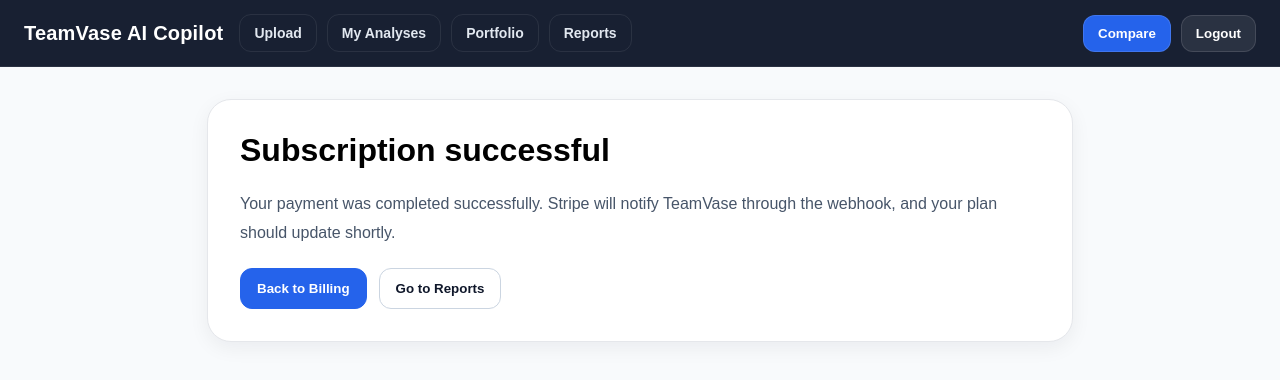
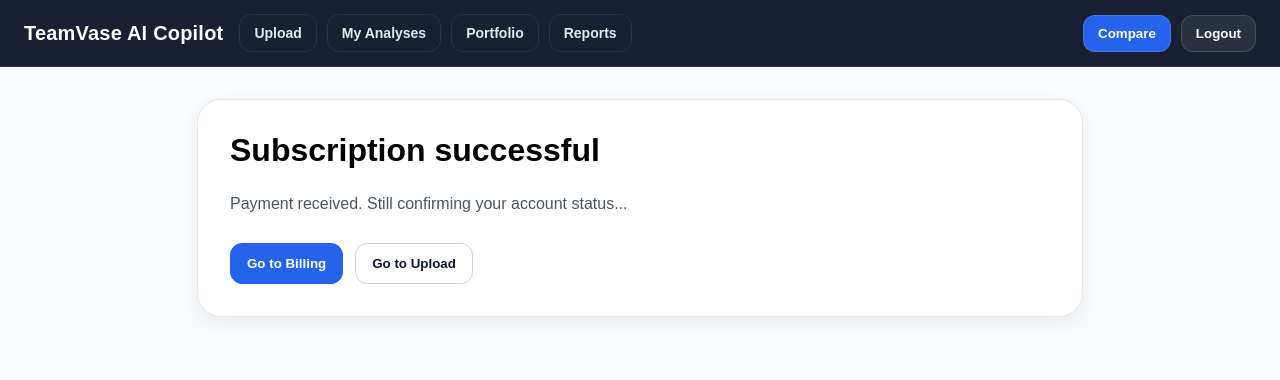
Before and after one commit to chugab2k2/teamvase-frontend, a Next.js app: page /billing/success in a window 1280 px wide. Shown: the top 380 px of the page. Built offline with nearby package versions, Linux system fonts and the light colour scheme; no server answers; sample sign-in values are in the browser's storage.

Commit message:
Improve billing success confirmation

```diff
--- a/app/billing/success/page.tsx
+++ b/app/billing/success/page.tsx
@@ -1,11 +1,74 @@
 "use client";
 
+import { useEffect, useState } from "react";
+import { API } from "@/lib/api";
+
+type MeResponse = {
+  email: string;
+  plan: string;
+};
+
 export default function BillingSuccessPage() {
+  const [status, setStatus] = useState("Confirming your subscription...");
+  const [plan, setPlan] = useState("");
+  const [email, setEmail] = useState("");
+  const [needsLogin, setNeedsLogin] = useState(false);
+
+  useEffect(() => {
+    const confirmSubscription = async () => {
+      const token =
+        typeof window !== "undefined" ? localStorage.getItem("token") : null;
+
+      if (!token) {
+        setNeedsLogin(true);
+        setStatus("Your payment was successful. Please log in again to refresh your account.");
+        return;
+      }
+
+      for (let attempt = 1; attempt <= 6; attempt++) {
+        try {
+          const res = await fetch(`${API}/auth/me`, {
+            headers: {
+              Authorization: `Bearer ${token}`,
+            },
+          });
+
+          if (res.status === 401) {
+            localStorage.removeItem("token");
+            setNeedsLogin(true);
+            setStatus("Your payment was successful. Please log in again to refresh your account.");
+            return;
+          }
+
+          const data: MeResponse = await res.json();
+
+          setPlan(data.plan);
+          setEmail(data.email);
+
+          if (String(data.plan).toLowerCase() === "pro") {
+            setStatus("Your Pro subscription is active.");
+            return;
+          }
+
+          setStatus("Payment received. Waiting for Stripe to confirm your Pro access...");
+        } catch {
+          setStatus("Payment received. Still confirming your account status...");
+        }
+
+        await new Promise((resolve) => setTimeout(resolve, 2000));
+      }
+
+      setStatus("Payment received. Your plan may take a short moment to update.");
+    };
+
+    confirmSubscription();
+  }, []);
+
   return (
     <div style={{ minHeight: "100vh", background: "#f8fafc", padding: 32 }}>
       <div
         style={{
-          maxWidth: 800,
+          maxWidth: 820,
           margin: "0 auto",
           background: "#fff",
           border: "1px solid #e5e7eb",
@@ -15,15 +78,72 @@ export default function BillingSuccessPage() {
         }}
       >
         <h1 style={{ marginTop: 0 }}>Subscription successful</h1>
-        <p style={{ color: "#475569", lineHeight: 1.8 }}>
-          Your payment was completed successfully. Stripe will notify TeamVase through the webhook,
-          and your plan should update shortly.
-        </p>
 
-        <div style={{ display: "flex", gap: 12, flexWrap: "wrap", marginTop: 20 }}>
+        <p style={{ color: "#475569", lineHeight: 1.8 }}>{status}</p>
+
+        {email ? (
+          <div
+            style={{
+              marginTop: 18,
+              padding: 18,
+              borderRadius: 18,
+              background: "#f8fafc",
+              border: "1px solid #e2e8f0",
+            }}
+          >
+            <div style={{ fontSize: 13, color: "#64748b", fontWeight: 800 }}>
+              ACCOUNT
+            </div>
+            <div style={{ marginTop: 6, fontWeight: 800 }}>{email}</div>
+
+            <div
+              style={{
+                marginTop: 14,
+                fontSize: 13,
+                color: "#64748b",
+                fontWeight: 800,
+              }}
+            >
+              CURRENT PLAN
+            </div>
+            <div style={{ marginTop: 6, fontWeight: 900 }}>
+              {plan ? plan.toUpperCase() : "CONFIRMING..."}
+            </div>
+          </div>
+        ) : null}
+
+        <div style={{ display: "flex", gap: 12, flexWrap: "wrap", marginTop: 24 }}>
+          {needsLogin ? (
+            <button
+              onClick={() => (window.location.href = "/login?next=/billing")}
+              style={primaryButton}
+            >
+              Log in to Continue
+            </button>
+          ) : (
+            <>
               <button
                 onClick={() => (window.location.href = "/billing")}
-            style={{
+                style={primaryButton}
+              >
+                Go to Billing
+              </button>
+
+              <button
+                onClick={() => (window.location.href = "/upload")}
+                style={secondaryButton}
+              >
+                Go to Upload
+              </button>
+            </>
+          )}
+        </div>
+      </div>
+    </div>
+  );
+}
+
+const primaryButton: React.CSSProperties = {
   padding: "12px 16px",
   borderRadius: 12,
   border: "1px solid #2563eb",
@@ -31,14 +151,9 @@ export default function BillingSuccessPage() {
   color: "#fff",
   fontWeight: 700,
   cursor: "pointer",
-            }}
-          >
-            Back to Billing
-          </button>
+};
 
-          <button
-            onClick={() => (window.location.href = "/reports")}
-            style={{
+const secondaryButton: React.CSSProperties = {
   padding: "12px 16px",
   borderRadius: 12,
   border: "1px solid #cbd5e1",
@@ -46,12 +161,4 @@ export default function BillingSuccessPage() {
   color: "#0f172a",
   fontWeight: 700,
   cursor: "pointer",
-            }}
-          >
-            Go to Reports
-          </button>
-        </div>
-      </div>
-    </div>
-  );
-}
+};
```
Lines whose indentation alone changed are shown as unchanged.
